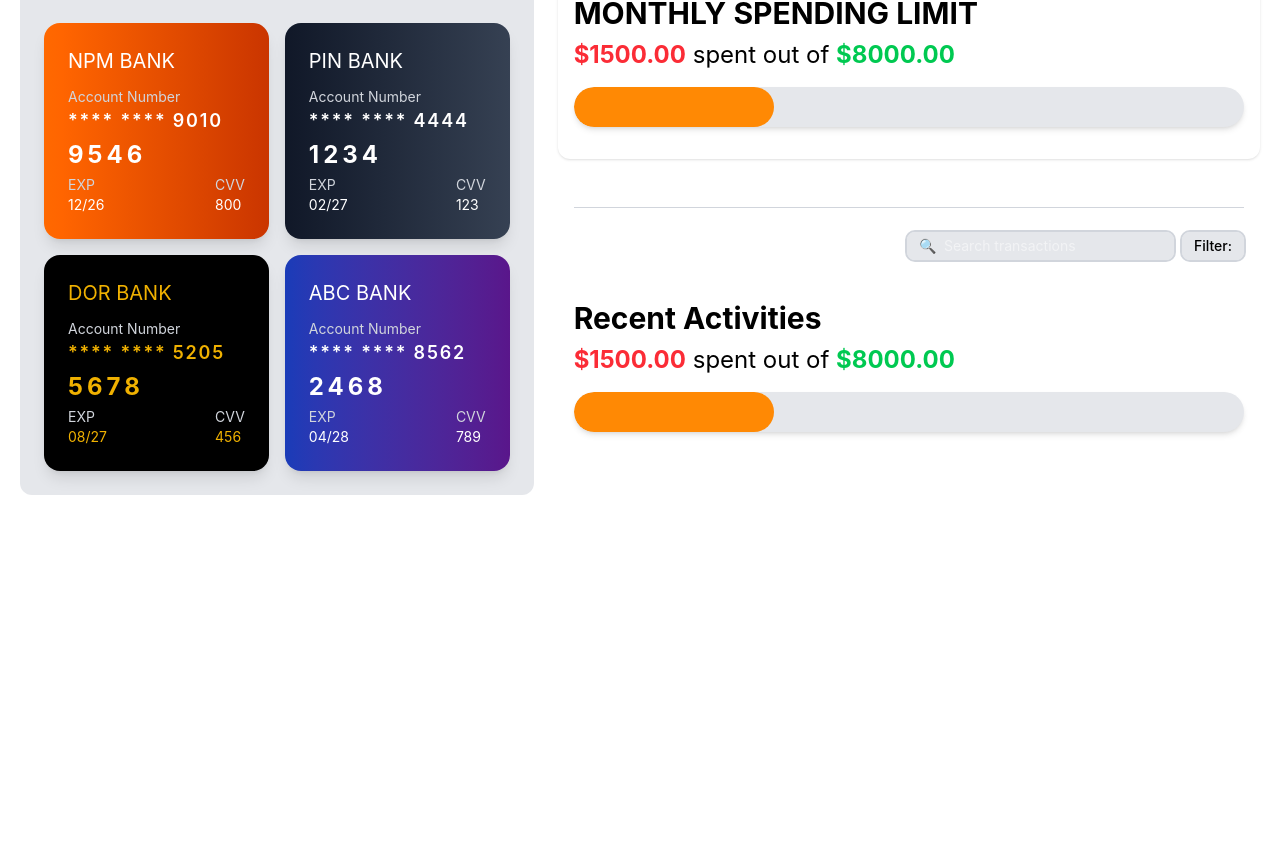
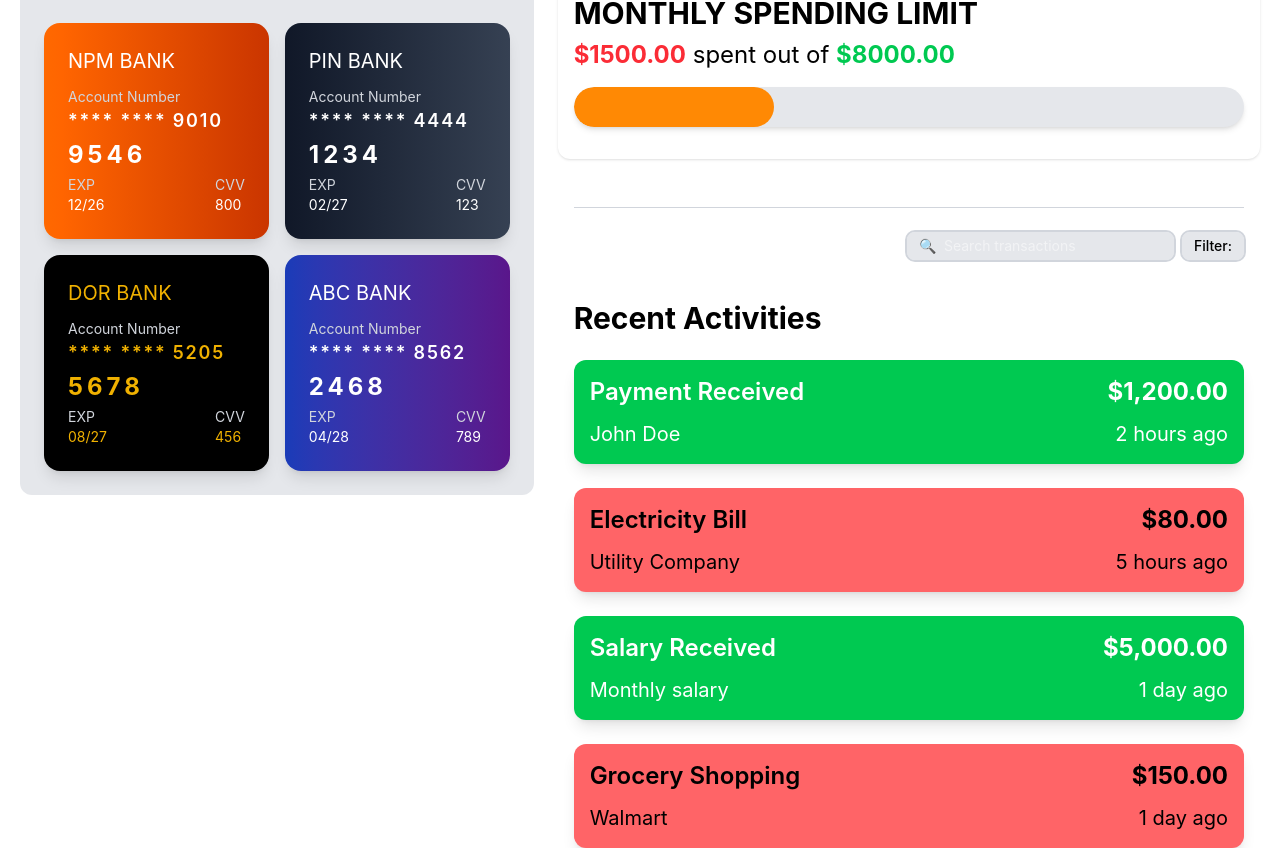
Before and after one commit to TusharJain86/webdev-ui, a React (Vite) app: page / in a window 1280 px wide. Shown: the part 686-1534 px from the top of the page. Before the commit the page ends 1201 px from the top, so only its background shows below. Built offline with nearby package versions, Linux system fonts and the light colour scheme.

Commit message:
atm transaction section done

```diff
--- a/src/components/Activity.jsx
+++ b/src/components/Activity.jsx
@@ -1,9 +1,38 @@
 import React from 'react'
 
-const Activity = () => {
+const Activity = ({ title, amount, user, time, type }) => {
+
+  const colors = {
+  income: "bg-green-500 text-white",
+  expense: "bg-red-400 text-black",
+  };
   return (
-    <div>Activity</div>
+    <div className={`bg-gray-500 mt-6 rounded-xl w-full shadow-lg hover:scale-101 transition p-4 ${colors[type]}`}>
+
+      {/* TOP ROW */}
+      <div className='flex justify-between'>
+        <div>
+          <p className='font-semibold text-2xl'>{title}</p>
+        </div>
+
+        <div className='text-right'>
+          <p className='font-bold text-2xl'>{amount}</p>
+        </div>
+      </div>
+
+      {/* BOTTOM ROW */}
+      <div className="flex justify-between mt-3 text-sm">
+        <div>
+          <p className='text-xl'>{user}</p>
+        </div>
+
+        <div className='text-right'>
+          <p className='text-xl'>{time}</p>
+        </div>
+      </div>
+
+    </div>
   );
 };
 
-export default Activity
+export default Activity;
--- a/src/pages/home.jsx
+++ b/src/pages/home.jsx
@@ -1,5 +1,6 @@
 import React from 'react'
 import ATMCard from '../components/ATMCard';
+import Activity from '../components/Activity';
 
 const Home = () => {
     return (
@@ -41,12 +42,10 @@ const Home = () => {
 
                 <div className='flex flex-col mt-10'>
                     <h2 className="font-bold text-3xl">Recent Activities</h2>
-                    <p className='mt-2 text-2xl'><span className='font-bold text-red-500'>$1500.00</span> spent out of <span className='font-bold text-green-500'>$8000.00</span></p>
-                    <div className='bg-gray-200 shadow-md mt-4 rounded-full h-10 overflow-hidden'>
-                        <div className="bg-orange-400 h-10 w-50 rounded-full flex items-center justify-center">
-                            <p className="font-light text-orange-400 cursor-pointer hover:text-yellow-400 transition">Spent</p>
-                        </div>
-                    </div>
+                    <Activity title="Payment Received" amount="$1,200.00" user="John Doe" time="2 hours ago" type="income"></Activity>
+                    <Activity title="Electricity Bill" amount="$80.00" user="Utility Company" time="5 hours ago" type="expense"></Activity>
+                    <Activity title="Salary Received" amount="$5,000.00" user="Monthly salary" time="1 day ago" type="income"></Activity>
+                    <Activity title="Grocery Shopping" amount="$150.00" user="Walmart" time="1 day ago" type="expense"></Activity>
                 </div>
 
 
```
